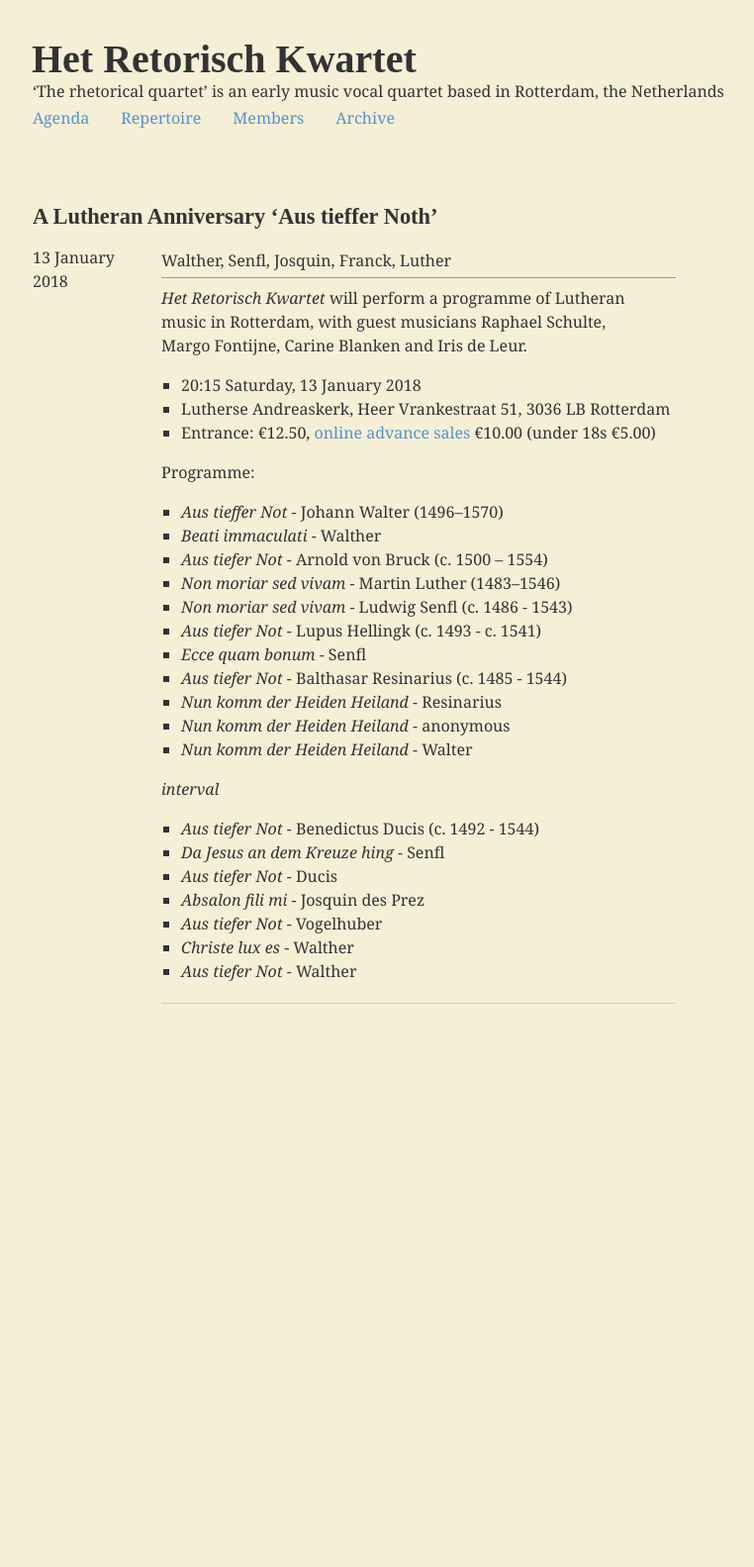
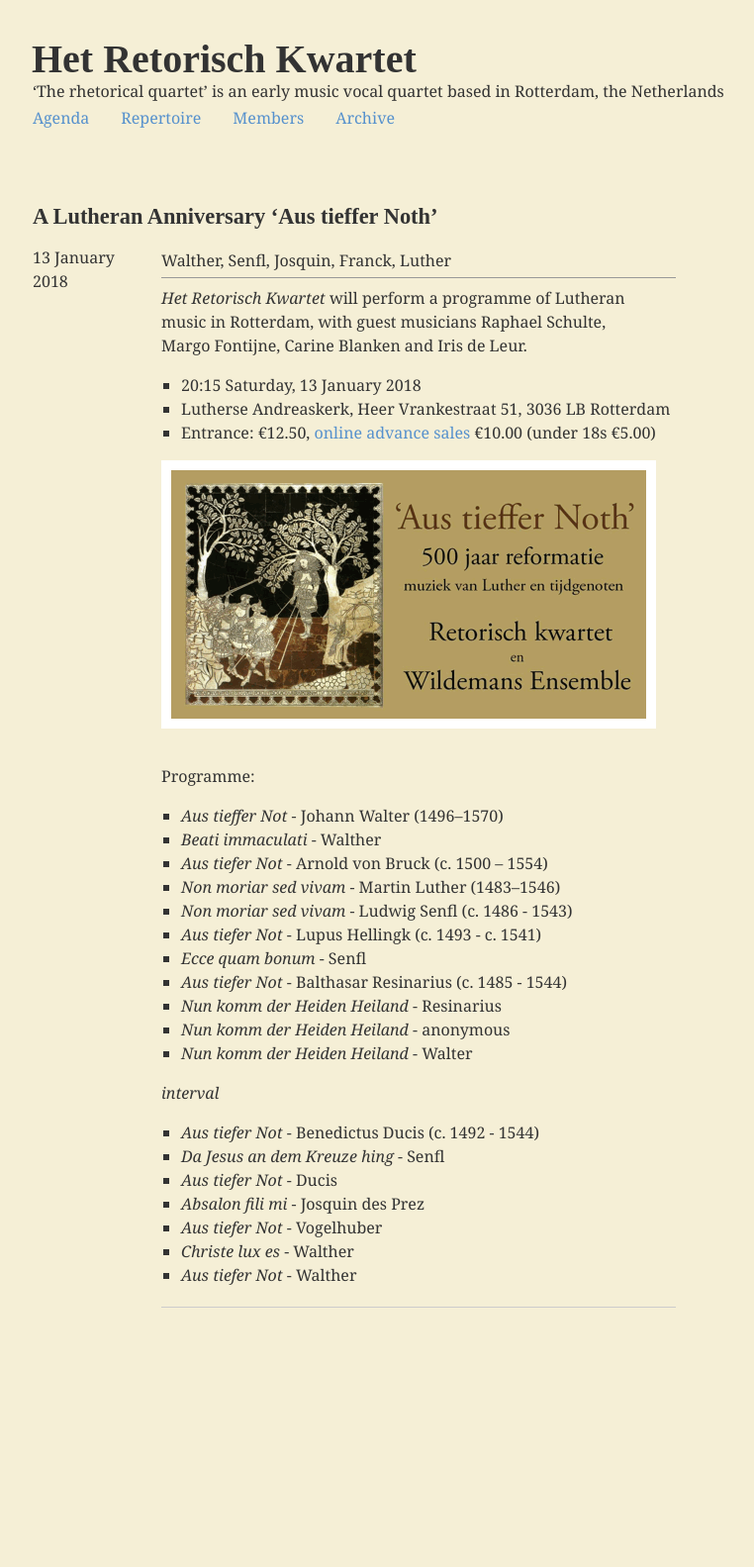
Before and after one commit to retorisch/retorisch.github.io, a Jekyll site: the page built from _posts/2018-01-13-concert.md, in a window 1280 px wide. Shown: the whole page at 99% size, without its empty margins (15-777 px from the left). Built offline with Jekyll 4.4.1, drawn with Linux system fonts in a browser that asks for light colours; some web fonts are replaced; before the commit the page ends 1276 px from its top, so only the background shows below that.

Commit message:
Add flyer image

```diff
--- a/_posts/2018-01-13-concert.md
+++ b/_posts/2018-01-13-concert.md
@@ -11,6 +11,8 @@ _Het Retorisch Kwartet_ will perform a programme of Lutheran music in Rotterdam,
 * 20:15 Saturday, 13 January 2018
 * Lutherse Andreaskerk, Heer Vrankestraat 51, 3036 LB Rotterdam
 * Entrance: €12.50, [online advance sales](https://retorisch.avayo.nl/) €10.00 (under 18s €5.00)
+
+![Flyer](image/2018-01-13-flyer.png)
 
 Programme:
 
```
Also changed, not shown: image/2018-01-13-flyer.png (added).
